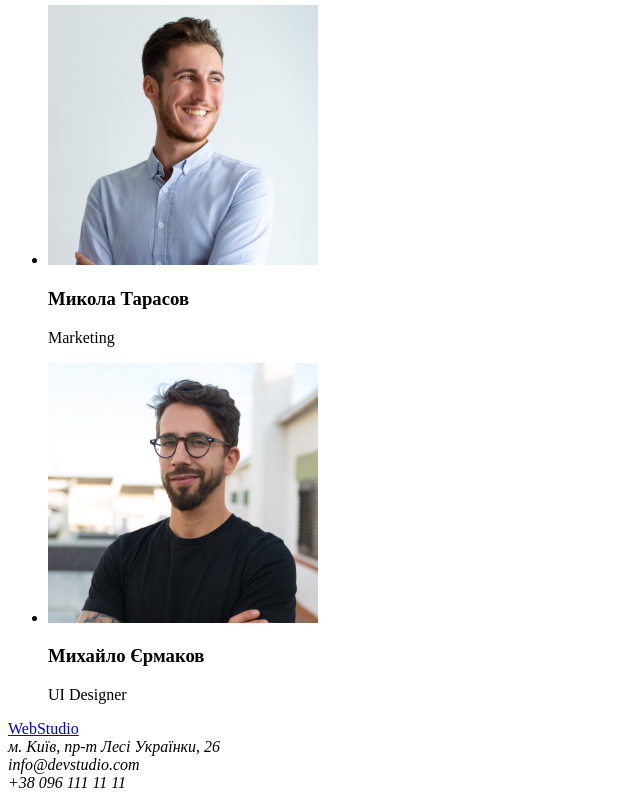
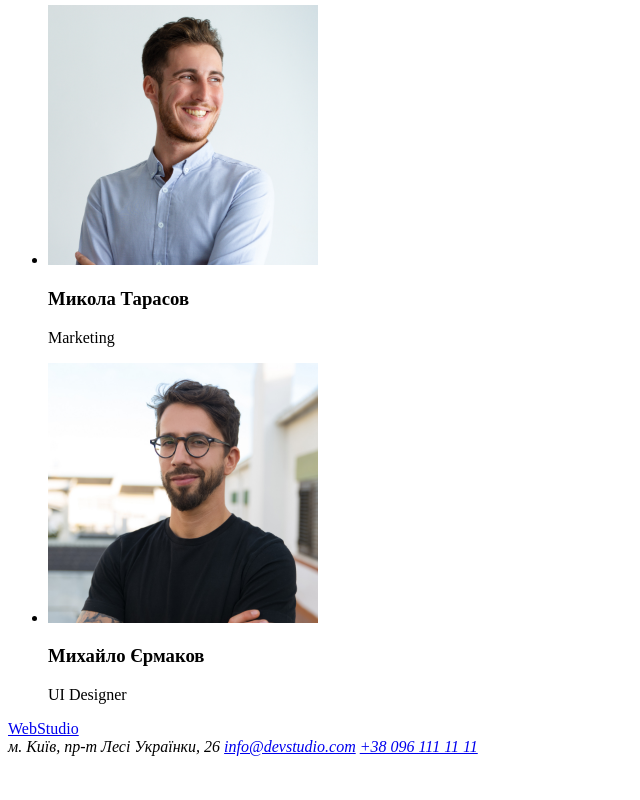
Before and after one commit to AnastasiiaVld/goit-markup-hw-01, a plain HTML site: page index.html in a window 1280 px wide. Shown: the part 2283-3083 px from the top of the page, without its empty margins (0-640 px from the left). After the commit the page ends 3047 px from the top, so only its background shows below. Drawn offline with Linux system fonts and the light colour scheme.

Commit message:
Update index.html
Посилання емейл та номер телефону

```diff
--- a/index.html
+++ b/index.html
@@ -143,11 +143,8 @@
       <a href="/">WebStudio</a>
       <address>
         м. Київ, пр-т Лесі Українки, 26
-      <!-- я вважаю має бути так <br /> але валідатор не пропускає-->
-        <br>
-        info@devstudio.com
-        <br>
-        +38 096 111 11 11
+        <a href="mailto:info@devstudio.com">info@devstudio.com</a>
+        <a href="tel:+380961111111">+38 096 111 11 11</a>
       </address>
     </footer>
   </body>
```
